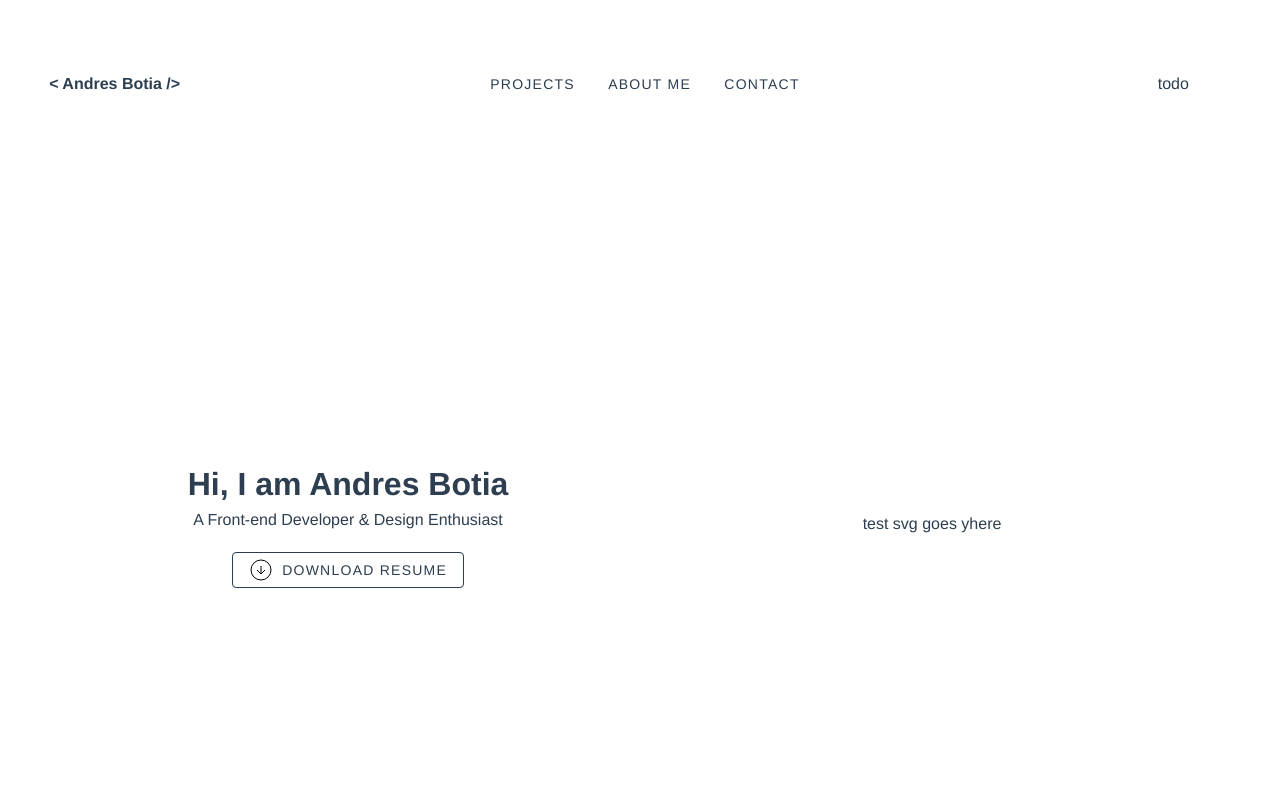
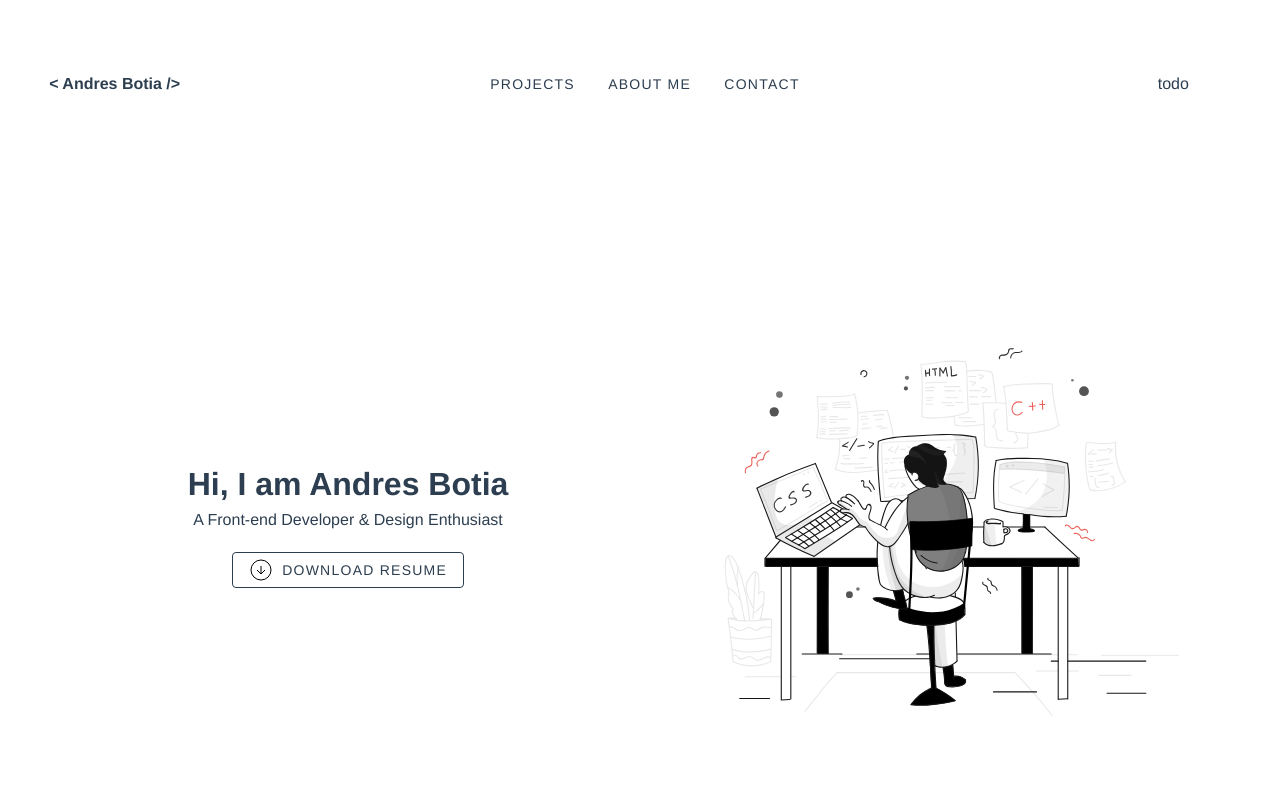
Before and after one commit to andresbotia/resume-portfolio, a Vue app: page / in a window 1280 px wide. Shown: the top 800 px of the page. Built offline with nearby package versions, Linux system fonts and the light colour scheme.

Commit message:
adding landing page initial svg

```diff
--- a/src/views/LandingPage.vue
+++ b/src/views/LandingPage.vue
@@ -25,7 +25,11 @@
         </div>
       </v-col>
       <v-col :cols="cols[0]" class="landing-svg">
-        <div>test svg goes yhere</div>
+        <img
+          src="../assets/front-end-dev.svg"
+          class="svg-dev-container"
+          alt="Light Logo"
+        />
       </v-col>
     </v-row>
   </v-container>
@@ -89,4 +93,8 @@ export default {
   color: #2c3e50;
   text-decoration: none;
 }
+.svg-dev-container {
+  max-width: 100%;
+  height: auto;
+}
 </style>
```
Also changed, not shown: src/assets/front-end-dev.svg (added).
